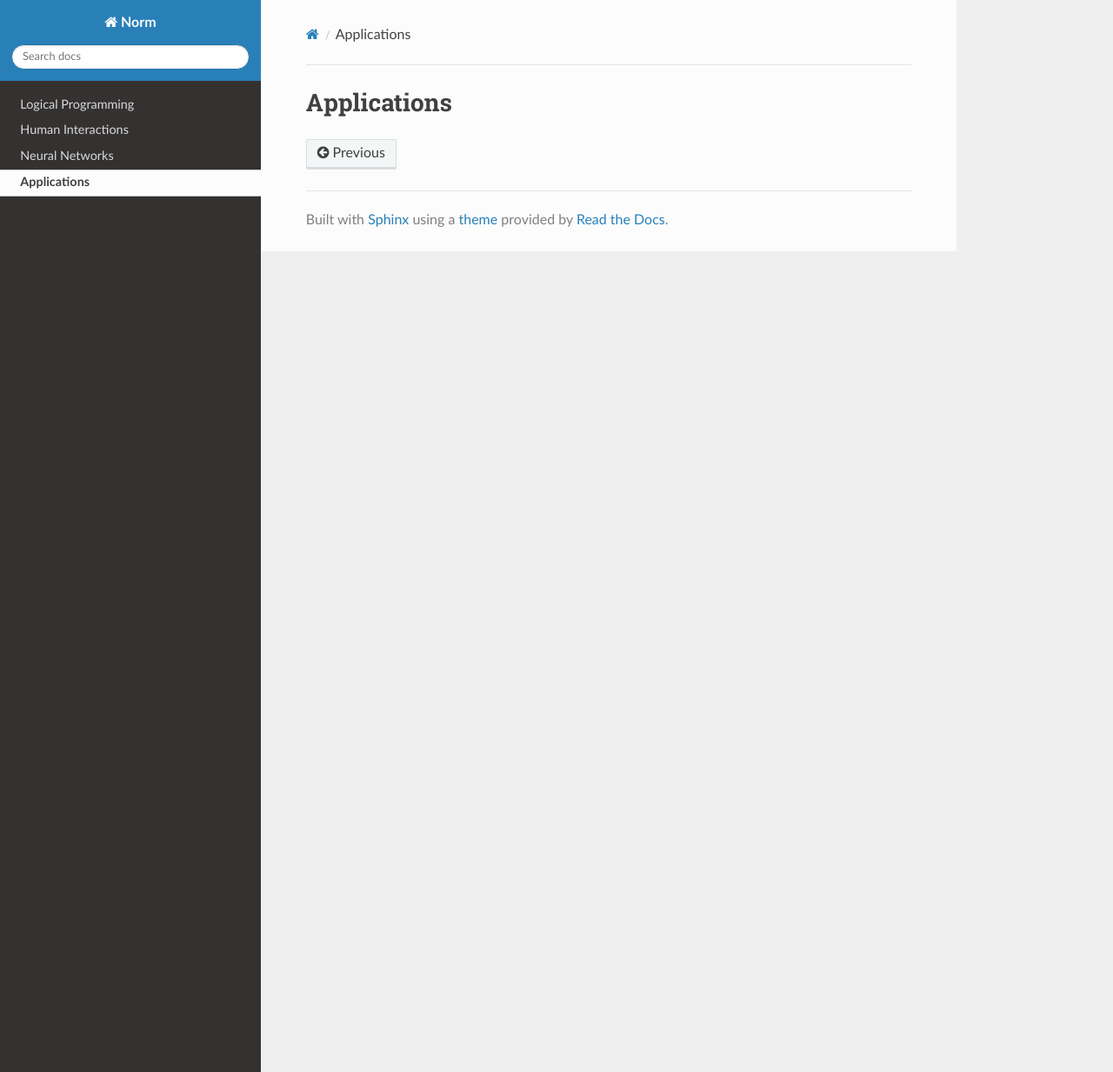
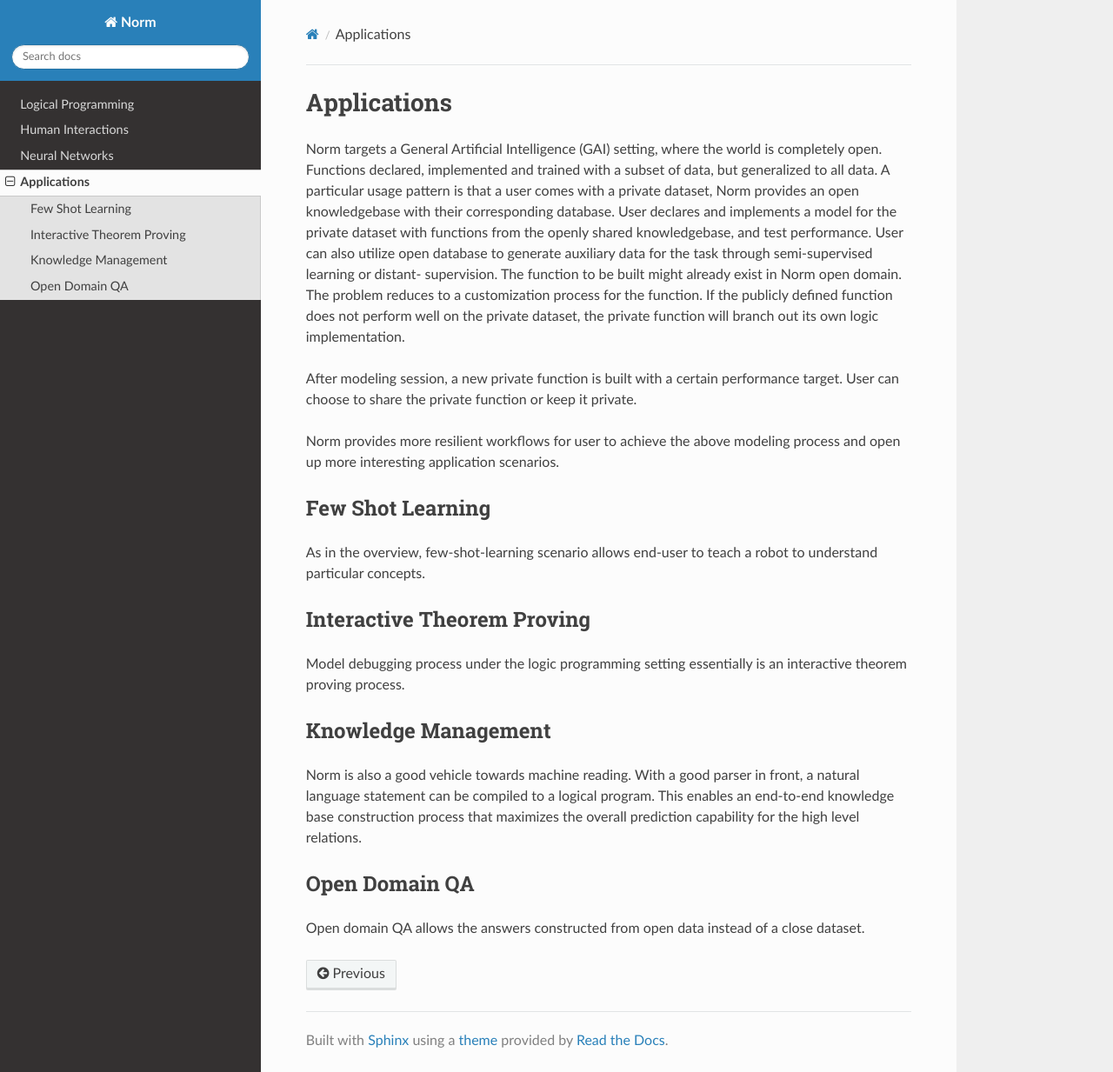
Before and after one commit to reasoned-ai/norm, a Sphinx documentation site: the page built from docs/application.rst, in a window 1280 px wide and 1233 px high. Shown: the whole window at 87% size. Built offline with Sphinx 7.4.7 and the Read the Docs theme 2.0.0, drawn with Linux system fonts in a browser that asks for light colours.

Commit message:
applications

```diff
--- a/docs/application.rst
+++ b/docs/application.rst
@@ -1,2 +1,39 @@
 Applications
 ====================================
+
+Norm targets a General Artificial Intelligence (GAI) setting, where the world is completely open. Functions declared,
+implemented and trained with a subset of data, but generalized to all data. A particular usage pattern is that a user
+comes with a private dataset, Norm provides an open knowledgebase with their corresponding database. User declares and
+implements a model for the private dataset with functions from the openly shared knowledgebase, and test performance.
+User can also utilize open database to generate auxiliary data for the task through semi-supervised learning or distant-
+supervision. The function to be built might already exist in Norm open domain. The problem reduces to a customization
+process for the function. If the publicly defined function does not perform well on the private dataset, the private
+function will branch out its own logic implementation.
+
+After modeling session, a new private function is built with a certain performance target. User can choose
+to share the private function or keep it private.
+
+Norm provides more resilient workflows for user to achieve the above modeling process and open up more interesting
+application scenarios.
+
+
+Few Shot Learning
+-----------------------
+As in the overview, few-shot-learning scenario allows end-user to teach a robot to understand particular concepts.
+
+
+Interactive Theorem Proving
+----------------------------
+Model debugging process under the logic programming setting essentially is an interactive theorem proving process.
+
+
+Knowledge Management
+---------------------
+Norm is also a good vehicle towards machine reading. With a good parser in front, a natural language statement can be
+compiled to a logical program. This enables an end-to-end knowledge base construction process that maximizes the overall
+prediction capability for the high level relations.
+
+
+Open Domain QA
+---------------
+Open domain QA allows the answers constructed from open data instead of a close dataset.
--- a/docs/conf.py
+++ b/docs/conf.py
@@ -60,7 +60,7 @@ master_doc = 'index'
 
 # General information about the project.
 project = "Norm"
-copyright = '@mozi.net'
+copyright = '@openreason.net'
 author = u'Xu Miao'
 
 # The version info for the project you're documenting, acts as replacement for
@@ -217,8 +217,11 @@ html_show_copyright = False
 htmlhelp_basename = 'normdoc'
 
 # -- Options for LaTeX output ---------------------------------------------
+latex_engine = 'xelatex'
 
 latex_elements = {
+#'inputenc': '\\usepackage[utf8x]{inputenc}',
+#'utf8extra': '',
 # The paper size ('letterpaper' or 'a4paper').
 #'papersize': 'letterpaper',
 
@@ -226,7 +229,7 @@ latex_elements = {
 #'pointsize': '10pt',
 
 # Additional stuff for the LaTeX preamble.
-#'preamble': '',
+# 'preamble': '',
 
 # Latex figure (float) alignment
 #'figure_align': 'htbp',
--- a/docs/language.rst
+++ b/docs/language.rst
@@ -308,6 +308,8 @@ A query is represented by `?<limit><var><constraints>`. Norm supports some basic
 | ~          | like               | fuzzy match                 |
 +------------+--------------------+-----------------------------+
 
+`?` represents a query of **one** or **some**. `*` represents a query of **any** or **all**.
+
 
 Probabilistic Query
 ^^^^^^^^^^^^^^^^^^^^^
```
